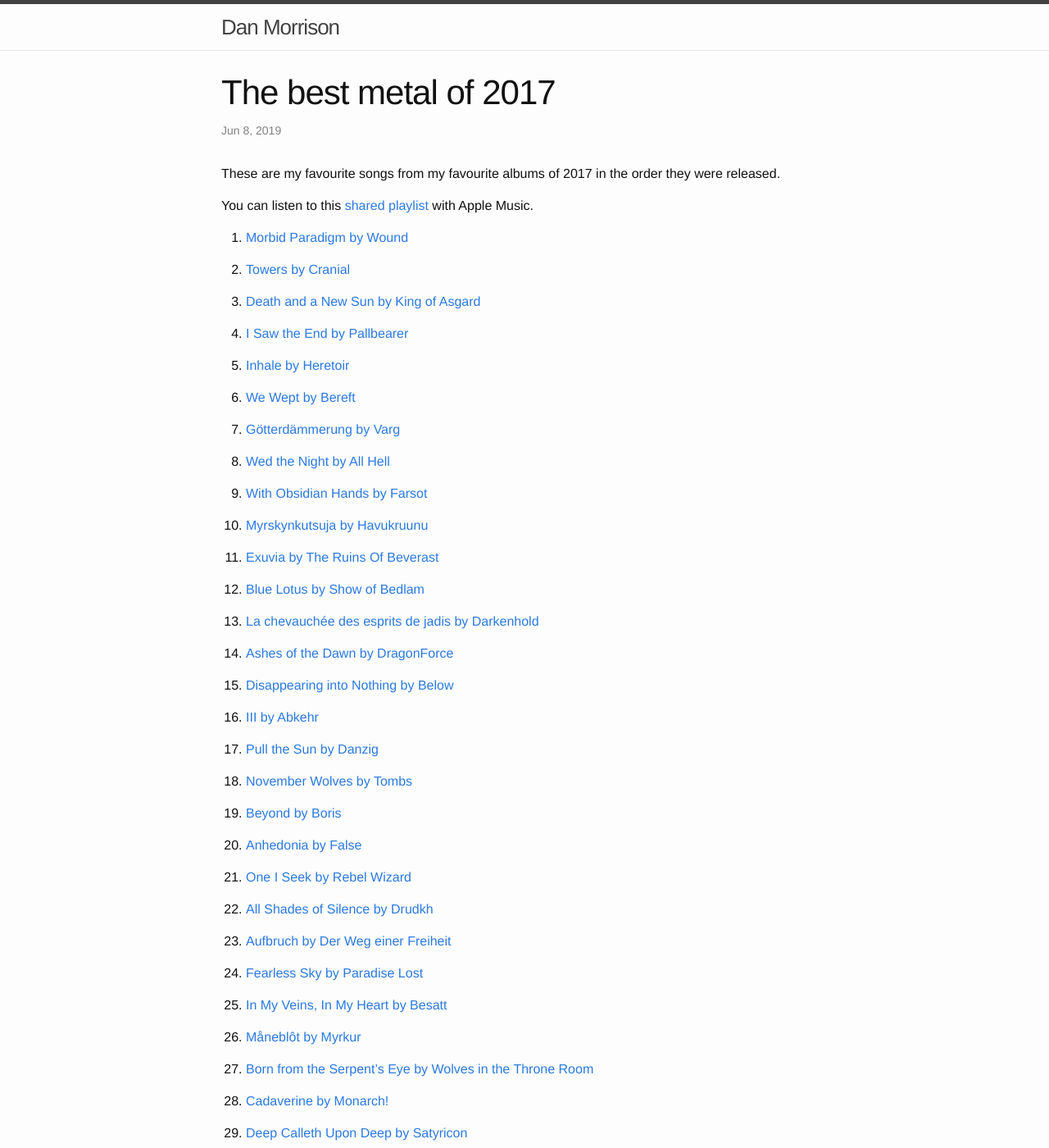
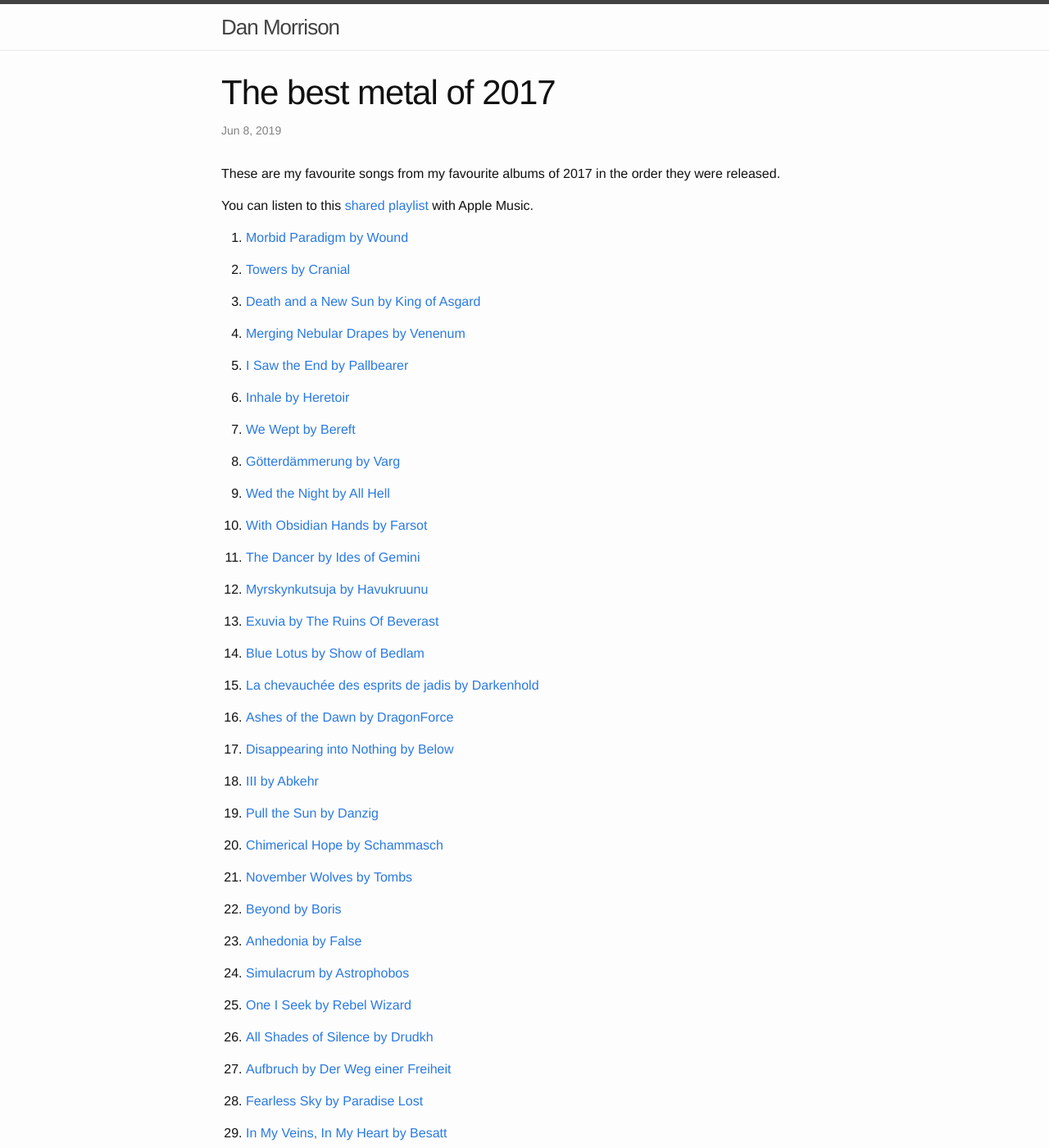
Before and after one commit to danmorrison/danmorrison.github.io, a Jekyll site: the page built from _posts/2019-06-08-metal-2017.md, in a window 1280 px wide and 1400 px high. Shown: the whole window at 82% size. Built offline with Jekyll 4.4.1, drawn with Linux system fonts in a browser that asks for light colours; some of the changed text lies outside the part shown.

Commit message:
Add Merging Nebular Drapes, The Dancer, Chimerical Hope, Simulacrum, The Seventh Sorrow and Devolution

```diff
--- a/_posts/2019-06-08-metal-2017.md
+++ b/_posts/2019-06-08-metal-2017.md
@@ -13,12 +13,14 @@
 1. <!-- 2017-01-20 --> [Morbid Paradigm by Wound](https://music.apple.com/album/1193534432?i=1193534548)
 1. <!-- 2017-02-10 --> [Towers by Cranial](https://music.apple.com/album/1181510301?i=1181510817)
 1. <!-- 2017-03-17 --> [Death and a New Sun by King of Asgard](https://music.apple.com/album/1202331217?i=1202331309)
+1. <!-- 2017-03-17 --> [Merging Nebular Drapes by Venenum](https://music.apple.com/album/1454665311?i=1454665652)
 1. <!-- 2017-03-24 --> [I Saw the End by Pallbearer](https://music.apple.com/album/1458857827?i=1458857833)
 1. <!-- 2017-03-24 --> [Inhale by Heretoir](https://music.apple.com/album/1203278370?i=1203278631)
 1. <!-- 2017-03-31 --> [We Wept by Bereft](https://music.apple.com/album/1188854880?i=1188855054)
 1. <!-- 2017-04-14 --> [Götterdämmerung by Varg](https://music.apple.com/album/1212553223?i=1212553399)
 1. <!-- 2017-04-14 --> [Wed the Night by All Hell](https://music.apple.com/album/1203103623?i=1203103876)
 1. <!-- 2017-04-21 --> [With Obsidian Hands by Farsot](https://music.apple.com/album/1212027127?i=1212027130)
+1. <!-- 2017-04-28- --> [The Dancer by Ides of Gemini](https://music.apple.com/album/1222671951?i=1222672218)
 1. <!-- 2017-04-29 --> [Myrskynkutsuja by Havukruunu](https://music.apple.com/album/1219991142?i=1219991262)
 1. <!-- 2017-05-05 --> [Exuvia by The Ruins Of Beverast](https://music.apple.com/album/1234554377?i=1234554379)
 1. <!-- 2017-05-12 --> [Blue Lotus by Show of Bedlam](https://music.apple.com/album/1228032486?i=1228032974)
@@ -27,9 +29,11 @@
 1. <!-- 2017-05-19 --> [Disappearing into Nothing by Below](https://music.apple.com/album/1216330684?i=1216331135)
 1. <!-- 2017-05-19 --> [III by Abkehr](https://music.apple.com/album/1227170228?i=1227170444)
 1. <!-- 2017-05-26 --> [Pull the Sun by Danzig](https://music.apple.com/album/1494292560?i=1494293058)
+1. <!-- 2017-06-09 --> [Chimerical Hope by Schammasch](https://music.apple.com/album/1220294216?i=1220294223)
 1. <!-- 2017-06-16 --> [November Wolves by Tombs](https://music.apple.com/album/1220597897?i=1220598971)
 1. <!-- 2017-07-14 --> [Beyond by Boris](https://music.apple.com/album/1232431186?i=1232431194)
 1. <!-- 2017-07-28 --> [Anhedonia by False](https://music.apple.com/album/1239627645?i=1239628148)
+1. <!-- 2017-07-28 --> [Simulacrum by Astrophobos](https://music.apple.com/album/1260534820?i=1260534978)
 1. <!-- 2017-08-18 --> [One I Seek by Rebel Wizard](https://music.apple.com/album/1243867673?i=1243867679)
 1. <!-- 2017-08-25 --> [All Shades of Silence by Drudkh](https://music.apple.com/album/1272313786?i=1272313795)
 1. <!-- 2017-08-25 --> [Aufbruch by Der Weg einer Freiheit](https://music.apple.com/album/1238951783?i=1238951784)
@@ -45,7 +49,9 @@
 1. <!-- 2017-10-13 --> [What Else Is There by Enslaved](https://music.apple.com/album/1458861111?i=1458861494)
 1. <!-- 2017-10-20 --> [A Solitary Reign by AMENRA](https://music.apple.com/album/1281801166?i=1281801314)
 1. <!-- 2017-10-20 --> [Mirror Reaper by Bell Witch](https://music.apple.com/album/1260704278?i=1260704413)
+1. <!-- 2017-10-23 --> [The Seventh Sorrow by Ultha](https://music.apple.com/album/1306727375?i=1306727377)
 1. <!-- 2017-10-27 --> [The Descent by Year of the Cobra](https://music.apple.com/album/1281151459?i=1281151470)
 1. <!-- 2017-10-31 --> [Beyond by Watain](https://music.apple.com/album/1299745263?i=1299746202)
+1. <!-- 2017-11-01 --> [Devolution by Claret Ash](https://music.apple.com/album/1309079060?i=1309079355)
 1. <!-- 2017-11-10 --> [True North by Witchery](https://music.apple.com/album/1275713155?i=1275713828)
 1. <!-- 2017-11-24 --> [Sverdets Vei by Taake](https://music.apple.com/album/1301427664?i=1301427666)
```
